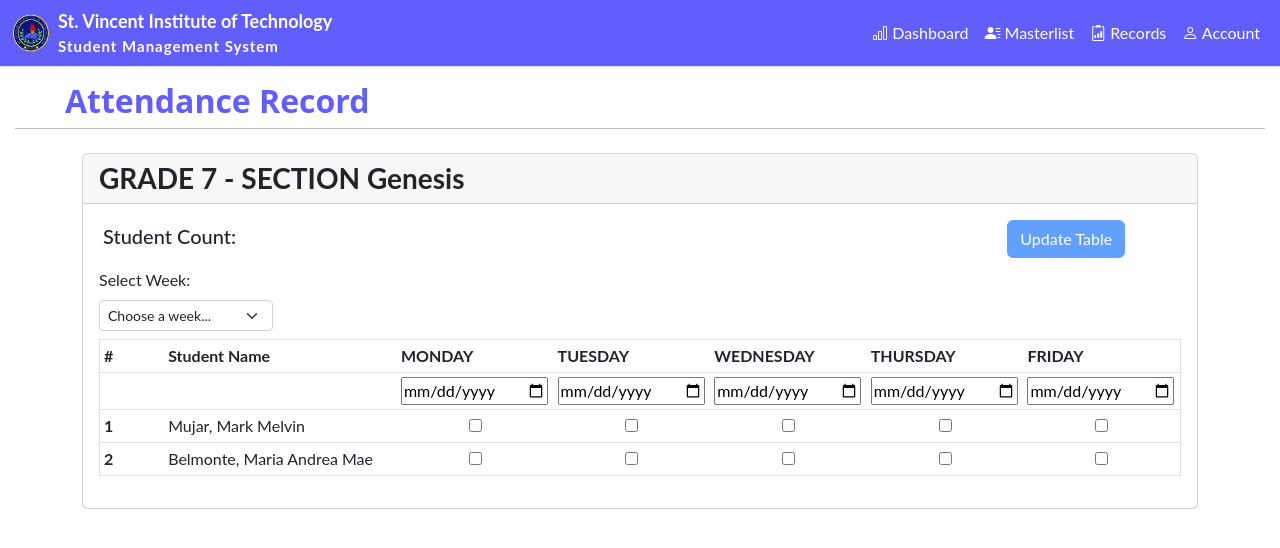
After one commit to marreamonte/SYSTEM, a Django app: page /faculty/attendance in a window 1280 px wide. The commit adds this page. Shown: the top 548 px of the page. Run offline with Django 4.2, Linux system fonts and the light colour scheme; some libraries are stand-ins or nearby versions.

Commit message:
edited few layout and added statice attendance

```diff
--- a/admin_staff/templates/admin/admin_dashboard.html
+++ b/admin_staff/templates/admin/admin_dashboard.html
@@ -37,7 +37,7 @@
 
                       <li class="nav-item dropdown">
                           <a class="nav-link dropdown-toggle" id="navbarDropdown" role="button" data-bs-toggle="dropdown" aria-haspopup="true" aria-expanded="false" style='color: white'>
-                            <i class="bi bi-person-lines-fill"></i> Classes
+                            <i class="bi bi-people-fill"></i> Classes
                           </a>
                           <div class="dropdown-menu dropdown-menu-end" aria-labelledby="navbarDropdown">
                               <a class="dropdown-item" href="{% url "classes" %}">Grade 7</a>
--- /dev/null
+++ b/admin_staff/templates/faculty/attendance_record.html
@@ -0,0 +1,142 @@
+{% extends "faculty/faculty-dashboard.html" %}
+
+{% block content %}
+
+<!-- Title Page -->
+<div class="page-title mb-4" style="margin:15px;">
+    <h2 style="color: #615EFC; font-weight: bold; margin-right: 20px; padding-left: 50px;">Attendance Record</h2>
+    <hr style="margin-top: 0; color: black;">
+  </div>
+
+<!--ATTENDANCE RECORD-->
+<div class="container">
+  <div class="card">
+      <div class="card-header pb-0">
+          <!-- DISPLAY GRADE AND SECTION -->
+          <div class="row g-2">
+          <div class="col-sm-6">
+              <h3 style="font-weight: bold;">GRADE 7 - SECTION Genesis</h3>
+          </div>
+          </div>
+      </div>
+      <div class="card-body">
+          <div class="row g-2 mb-2">
+              <div class="col-md-10">
+                  <h5 class="card-title p-1">Student Count:</h5>
+              </div>
+              <div class="col-md-2">
+                  <button class="btn btn-primary" id="updateTable" disabled>Update Table</button>
+              </div>
+              <div class="col-md-2">
+                  <!-- Week Dropdown -->
+                  <label for="weekPicker" class="form-label">Select Week:</label>
+                  <select id="weekPicker" class="form-select form-select-sm">
+                  <option value="" selected disabled>Choose a week...</option>
+                  <option value="1">Week 1</option>
+                  <option value="2">Week 2</option>
+                  <option value="3">Week 3</option>
+                  <option value="4">Week 4</option>
+                  </select>
+              </div>
+              <div class="col-md-8"></div>
+          </div>
+
+          <table class="table table-sm table-hover border">
+              <thead>
+                  <tr>
+                  <th scope="col" style="width: 5vw;">#</th>
+                  <th scope="col" style="width: 18vw;">Student Name</th>
+                  <th scope="col" style="width: 10vw;">MONDAY</th>
+                  <th scope="col" style="width: 10vw;">TUESDAY</th>
+                  <th scope="col" style="width: 10vw;">WEDNESDAY</th>
+                  <th scope="col" style="width: 10vw;">THURSDAY</th>
+                  <th scope="col" style="width: 10vw;">FRIDAY</th>
+                  </tr>
+                  <tr>
+                  <th scope="col" colspan="2"></th>
+                  <th scope="col"><input type="date" id="mondayDate"></th>
+                  <th scope="col"><input type="date" id="tuesdayDate"></th>
+                  <th scope="col"><input type="date" id="wednesdayDate"></th>
+                  <th scope="col"><input type="date" id="thursdayDate"></th>
+                  <th scope="col"><input type="date" id="fridayDate"></th>
+                  </tr>
+              </thead>
+              <tbody id="studentTableBody">
+                  <tr>
+                  <th scope="row">1</th>
+                  <td>Mujar, Mark Melvin</td>
+                  </tr>
+                  <tr>
+                  <th scope="row">2</th>
+                  <td>Belmonte, Maria Andrea Mae</td>
+                  </tr>
+              </tbody>
+          </table>
+      </div>
+  </div>
+</div>
+
+<script>
+  // Function to enable the button when a valid week is selected
+  function enableUpdateButton() {
+    const weekPicker = document.getElementById("weekPicker");
+    const updateButton = document.getElementById("updateTable");
+
+    // Enable the button if a valid week is selected
+    if (weekPicker.value) {
+      updateButton.disabled = false;
+    } else {
+      updateButton.disabled = true;
+    }
+  }
+
+  // Function to clear all checkboxes and date inputs
+  function clearInputs() {
+    // Clear checkbox states
+    document.querySelectorAll("#studentTableBody input[type='checkbox']").forEach((checkbox) => {
+      checkbox.checked = false;
+    });
+
+    // Clear date inputs
+    document.querySelectorAll("thead input[type='date']").forEach((input) => {
+      input.value = ""; // Reset to empty
+    });
+  }
+
+  // Add checkboxes to student rows
+  function addCheckboxesToTable() {
+    const tableBody = document.getElementById("studentTableBody");
+
+    tableBody.querySelectorAll("tr").forEach((row) => {
+      const existingColumns = row.querySelectorAll("td").length;
+
+      if (existingColumns < 6) {
+        for (let i = 0; i < 5; i++) {
+          const checkboxCell = document.createElement("td");
+          const checkbox = document.createElement("input");
+          checkbox.type = "checkbox";
+          checkboxCell.classList.add("text-center");
+          checkboxCell.appendChild(checkbox);
+          row.appendChild(checkboxCell);
+        }
+      }
+    });
+  }
+
+  // Update table and clear inputs when the button is clicked
+  document.getElementById("updateTable").addEventListener("click", (event) => {
+    event.preventDefault(); // Prevent default behavior
+    clearInputs(); // Reset inputs
+  });
+
+  // Add event listener to the week picker dropdown
+  document.getElementById("weekPicker").addEventListener("change", enableUpdateButton);
+
+  // Initialize the table on page load
+  document.addEventListener("DOMContentLoaded", () => {
+    addCheckboxesToTable();
+    enableUpdateButton(); // Check if the button should be enabled initially
+  });
+</script>
+
+{% endblock content %}
--- a/admin_staff/templates/faculty/faculty-dashboard.html
+++ b/admin_staff/templates/faculty/faculty-dashboard.html
@@ -34,8 +34,22 @@
                         <i class="bi bi-bar-chart"></i> Dashboard
                       </a></li>
                       <li class="nav-item active"><a class="nav-link" href="{% url "advisory" %}" style="color: white">
-                        <i class="bi bi-clipboard2-data"></i> Masterlist
+                        <i class="bi bi-person-lines-fill"></i> Masterlist
                       </a></li>
+
+                      <li class="nav-item dropdown">
+                        <a class="nav-link dropdown-toggle" id="navbarDropdown" href="#" role="button" data-bs-toggle="dropdown" aria-haspopup="true" aria-expanded="false" style="color: white">
+                          <i class="bi bi-clipboard2-data"></i> Records
+                        </a>
+                        <div class="dropdown-menu dropdown-menu-end" aria-labelledby="navbarDropdown">
+                          <a class="dropdown-item" href="{% url "attendance" %}">
+                            <i class="bi bi-person"></i> Attendance
+                          </a>
+                          <a class="dropdown-item" href="">
+                            <i class="bi bi-box-arrow-left"></i> Student Grades
+                          </a>
+                        </div>
+                      </li>
 
                       <li class="nav-item dropdown">
                           <a class="nav-link dropdown-toggle" id="navbarDropdown" href="#" role="button" data-bs-toggle="dropdown" aria-haspopup="true" aria-expanded="false" style="color: white">
--- a/admin_staff/templates/faculty/student_list.html
+++ b/admin_staff/templates/faculty/student_list.html
@@ -24,7 +24,8 @@
               <label for="" style="padding: 4vh 1vw 0;">Adviser</label>
               <h3  style="padding: 0 1vw;">{{adviser.surname}} {{adviser.first_name}}</h3>
               <h4 style='color: #615EFC; padding: 0 1vw;'>Section: {{adviser.section}}</h4>
-              <label for="" style="padding: 2vh 1vw 0;">Students</label>
+              <hr>
+              <label for="" class="text p-2 m-0" style="padding: 2vh 1vw 0;">Students</label>
               {% for advisoryClass in advisoryClass %}
                     <tr>
                       <td>{{advisoryClass.student_lrn}}</td>
@@ -33,7 +34,7 @@
                       <td>{{advisoryClass.section}}</td>
                       <td>
                         <button class="btn btn-primary" type="submit" title="Edit"><a href="{% url "info" advisoryClass.student_lrn %}" style="text-decoration: none; color: inherit" >
-                          <i class="bi bi-eye"></i>
+                          View
                         </a></button>
                       </td>
                     </tr>
--- a/admin_staff/templates/login/login.html
+++ b/admin_staff/templates/login/login.html
@@ -35,17 +35,17 @@
               {% endif %}
             </div>
 
-            <form method="post">
+            <form method="post" class="form border rounded-4 p-5 shadow" style="background: #EEEEEE;">
               {% csrf_token %}
               <!-- Username -->
               <div data-mdb-input-init class="form-outline mb-4">
-                <input type="text" name="username" id="form3Example3" class="form-control form-control-lg" placeholder="Enter a valid Username" />
+                <input type="text" name="username" id="form3Example3" class="form-control form-control-lg" placeholder="Enter Student LRN or Employee ID" />
                 <label class="form-label" for="form3Example3">Username</label>
               </div>
 
               <!-- Password input -->
               <div data-mdb-input-init class="form-outline mb-3">
-                <input type="password" name="password" id="form3Example4" class="form-control form-control-lg" placeholder="Enter password" />
+                <input type="password" name="password" id="form3Example4" class="form-control form-control-lg" placeholder="Enter Password" />
                 <label class="form-label" for="form3Example4">Password</label>
               </div>
 
--- a/admin_staff/templates/student/student_dashboard.html
+++ b/admin_staff/templates/student/student_dashboard.html
@@ -35,10 +35,10 @@
                         <i class="bi bi-bar-chart"></i> Dashboard
                       </a></li>
                       <li class="nav-item active"><a class="nav-link" href="{% url "student" %}" style="color: white">
-                        <i class="bi bi-clipboard2-data"></i> Subjects
+                        <i class="bi bi-journal-bookmark-fill"></i> Subjects
                       </a></li>
                       <li class="nav-item active"><a class="nav-link" href="{% url "student" %}" style="color: white">
-                        <i class="bi bi-clipboard2-data"></i> Payments
+                        <i class="bi bi-credit-card-2-back"></i> Payments
                       </a></li>
 
                       <li class="nav-item dropdown">
--- a/admin_staff/urls.py
+++ b/admin_staff/urls.py
@@ -31,6 +31,8 @@ urlpatterns = [
     path('info/<int:pk>', views.student_info, name='info'),
     path('adviser', views.faculty_info, name='faculty_info'),
 
+    path('faculty/attendance', views.attendance_record, name="attendance"),
+
     #accounting
     path('accounting', views.accounting_dashboard, name='accounting' ),
 
--- a/admin_staff/views.py
+++ b/admin_staff/views.py
@@ -144,3 +144,8 @@ def faculty_info(request):
     adviser = request.user.facultystaff
     context = {'adviser': adviser}
     return render(request, 'faculty/faculty_profile.html', context)
+
+##### DREI - "ITO YUNG NGA INADD KO"
+
+def attendance_record(request):
+    return render(request, 'faculty/attendance_record.html')
```
Also changed, not shown: admin_staff/templates/admin/faculty_list.html (+6 -1 lines), admin_staff/templates/admin/student_list.html (+20 -5 lines), admin_staff/templates/faculty/faculty_profile.html (+14 -8 lines), admin_staff/templates/student/student_profile.html (+14 -7 lines), db.sqlite3.
